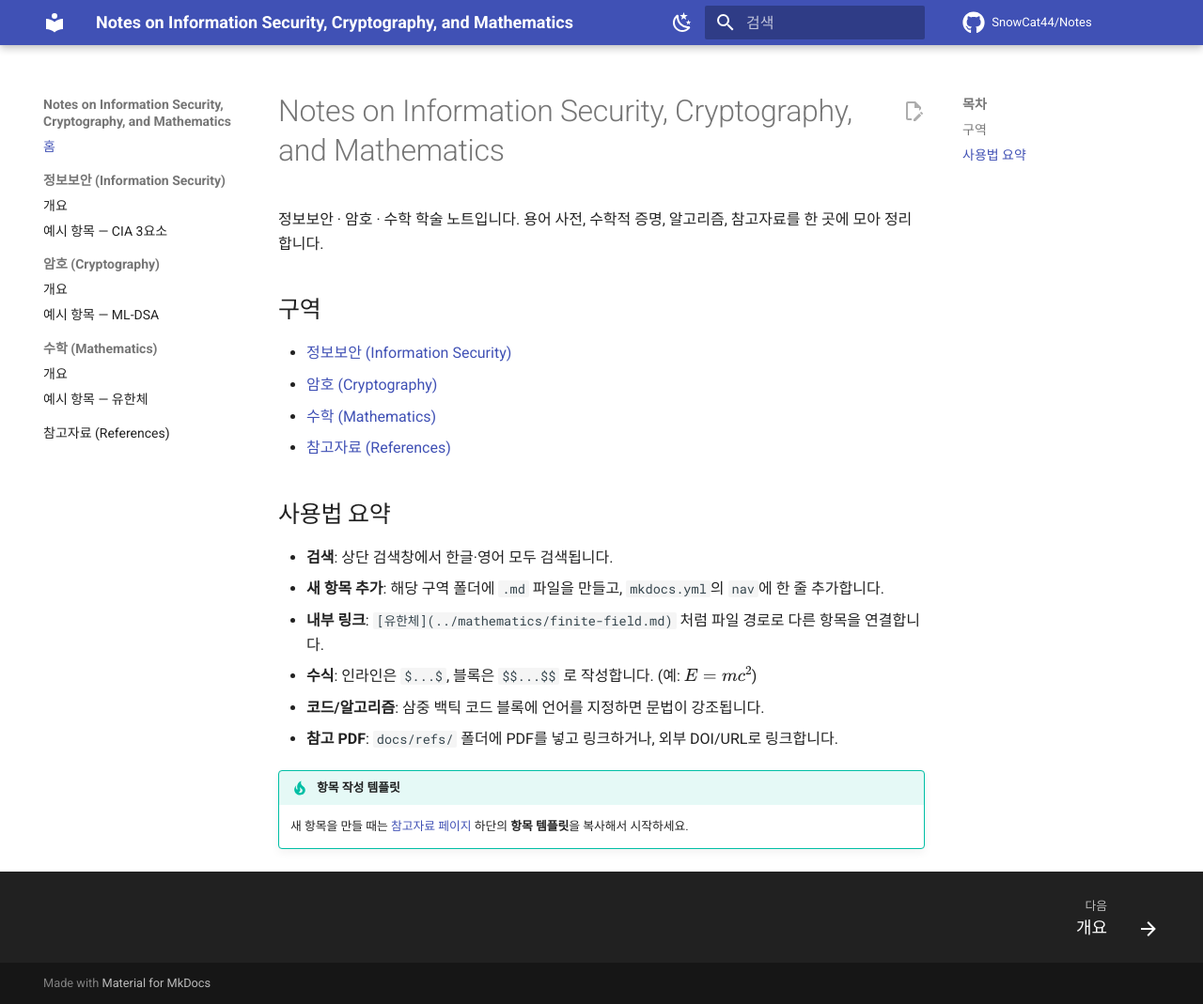
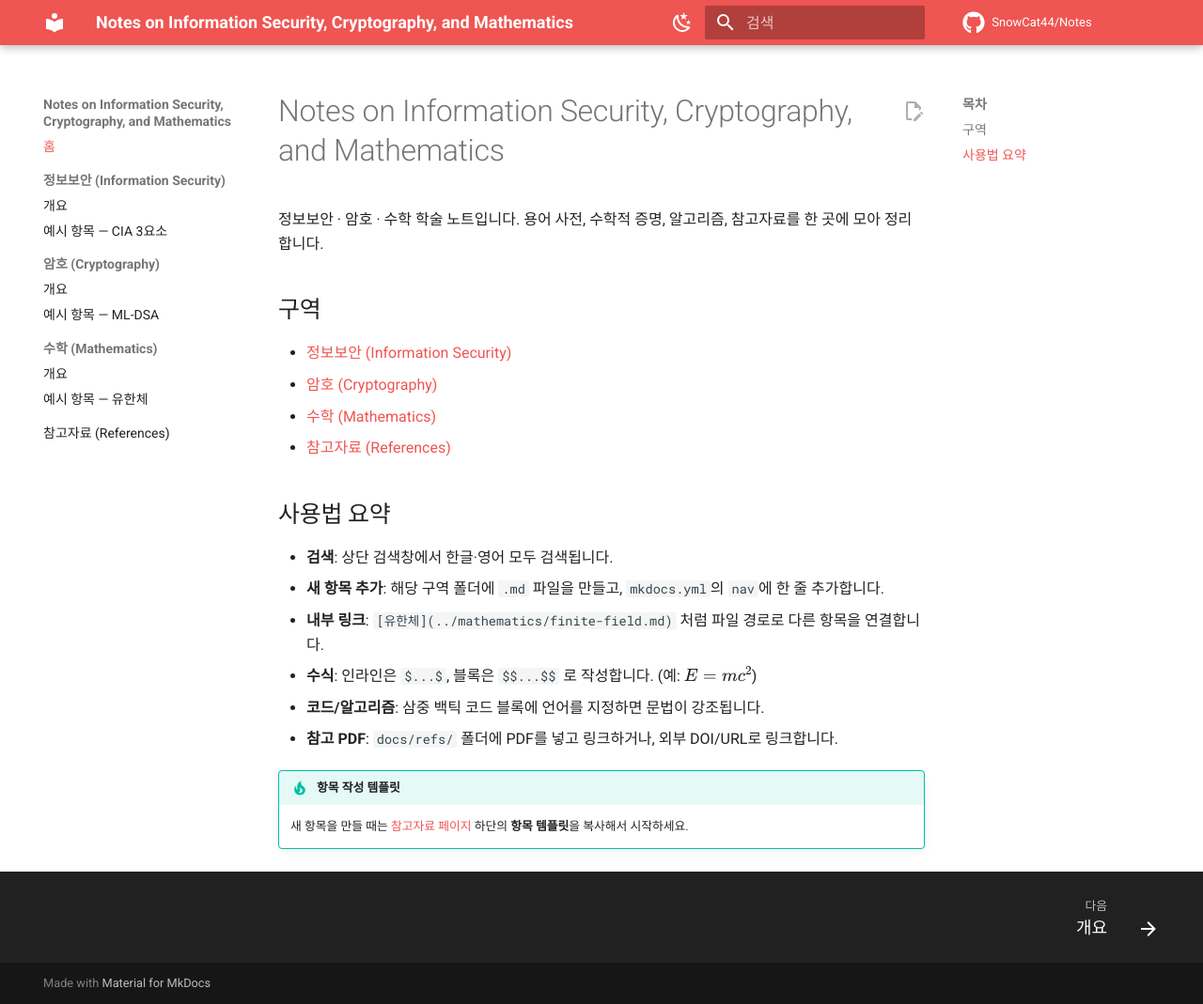
Before and after one commit to SnowCat44/Notes, an MkDocs documentation site: the page built from docs/index.md, in a window 1280 px wide and 1069 px high. Shown: the whole window at 94% size. Built offline with MkDocs 1.6.1 and Material for MkDocs 9.7.7, drawn with Linux system fonts in a browser that asks for light colours; comment, search, counter and statistics services are not loaded.

Commit message:
Update mkdocs.yml

```diff
--- a/mkdocs.yml
+++ b/mkdocs.yml
@@ -21,13 +21,13 @@ theme:
     - toc.follow               # 목차 자동 스크롤
   palette:
     - scheme: default          # 라이트 모드
-      primary: indigo
+      primary: red
       accent: indigo
       toggle:
         icon: material/weather-night
         name: 다크 모드로 전환
     - scheme: slate            # 다크 모드
-      primary: indigo
+      primary: red
       accent: indigo
       toggle:
         icon: material/weather-sunny
```
